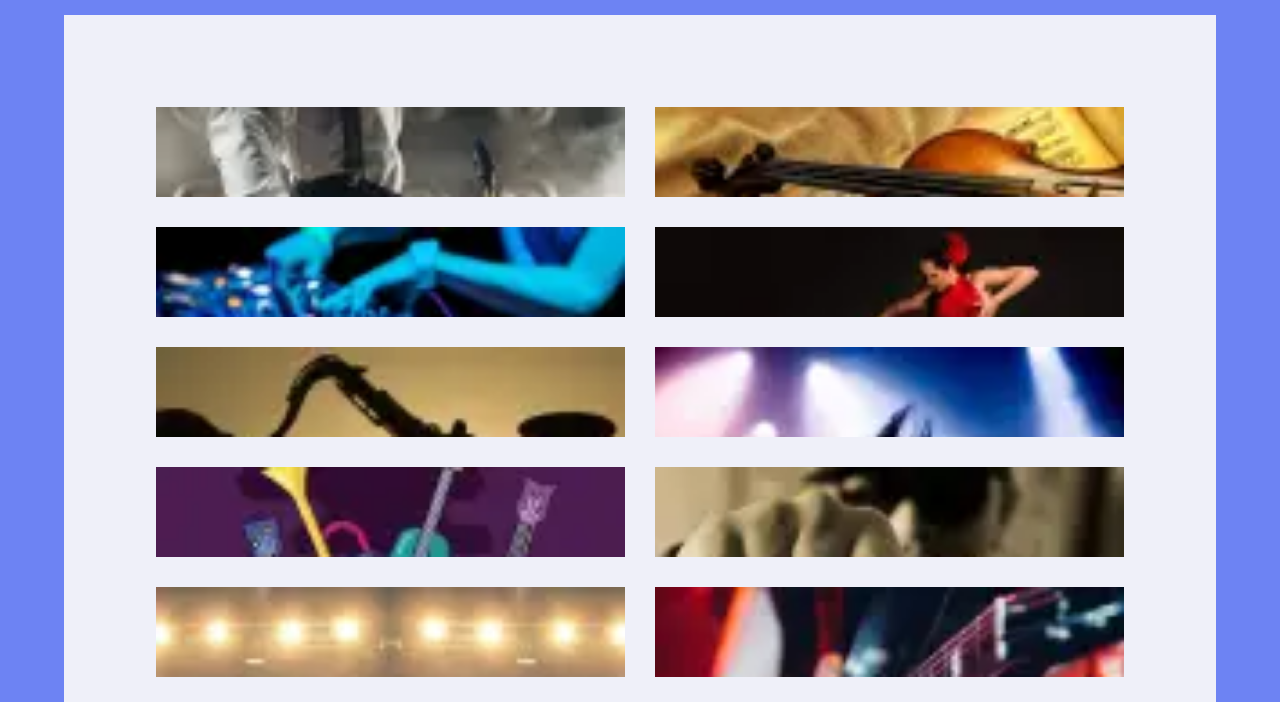
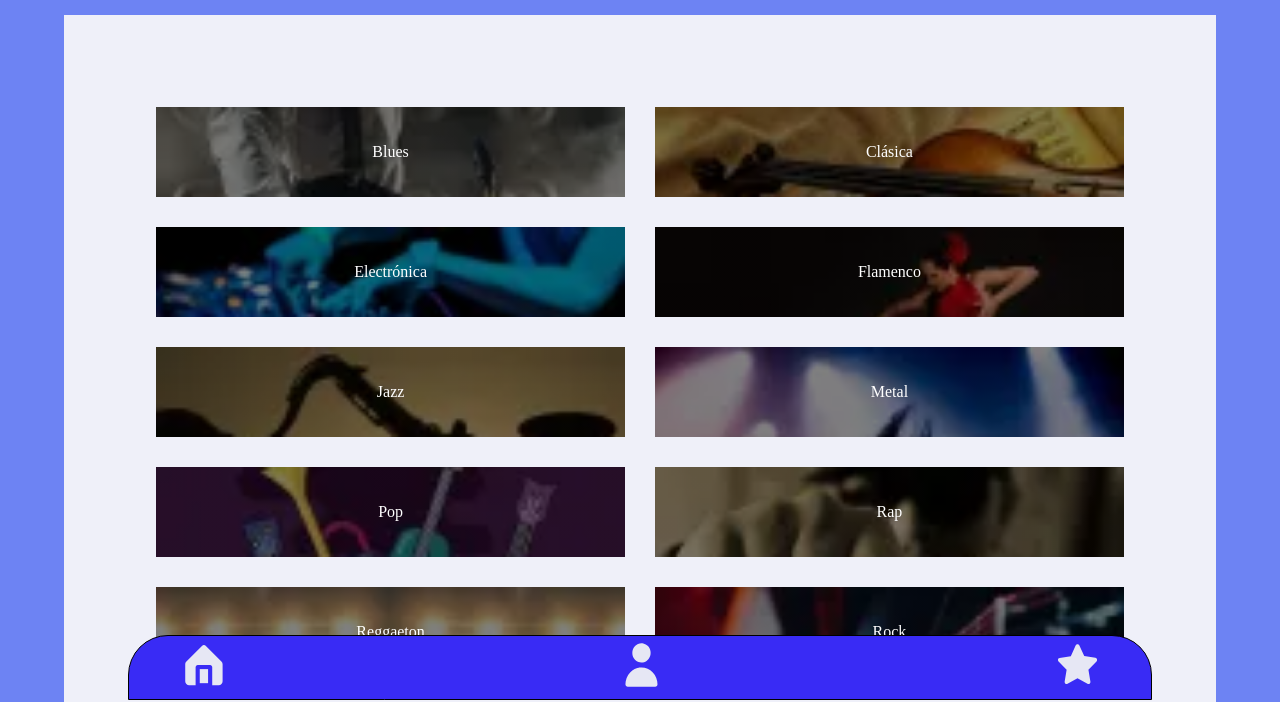
Before and after one commit to JoseteClado/ProyectoFinCurso, a plain HTML site: page public/pages/index.html in a window 1280 px wide. Shown: the part 100-802 px from the top of the page. Drawn offline with Linux system fonts and the light colour scheme; files whose address does not match are found by name; a web font is replaced by a local one.

Commit message:
Index completamente finalizado

```diff
--- a/public/pages/index.html
+++ b/public/pages/index.html
@@ -16,21 +16,28 @@
         <img class="logoIndex" src="../assets/img/svg/Logo Portada.png" alt="">
         <h1>Song Gifter</h1>
         </header>
+        <!-- NAVBAR -->
+         <!-- NAVBAR -->
+         <nav class="navbar">
+            <a class="icono1" href=""><img src="../assets/img/svg/icono1.svg" alt=""></a>
+            <a class="icono2" href=""><img src="../assets/img/svg/icono2.svg" alt=""></a>
+            <a class="icono3" href=""><img src="../assets/img/svg/icono3.svg" alt=""></a>
+        </nav>
         <!-- MAIN -->
         <main>
             <section class="categorias">
-                <div class="categoriaMusical categoriaMusical1"></div>
-                <div class="categoriaMusical categoriaMusical2"></div>
-                <div class="categoriaMusical categoriaMusical3"></div>
-                <div class="categoriaMusical categoriaMusical4"></div>
-                <div class="categoriaMusical categoriaMusical5"></div>
-                <div class="categoriaMusical categoriaMusical6"></div>
-                <div class="categoriaMusical categoriaMusical7"></div>
-                <div class="categoriaMusical categoriaMusical8"></div>
-                <div class="categoriaMusical categoriaMusical9"></div>
-                <div class="categoriaMusical categoriaMusical10"></div>
-                <div class="categoriaMusical categoriaMusical11"></div>
-                <div class="categoriaMusical categoriaMusical12"></div>
+                <div class="categoriaMusical categoriaMusical1">Blues</div>
+                <div class="categoriaMusical categoriaMusical2">Clásica</div>
+                <div class="categoriaMusical categoriaMusical3">Electrónica</div>
+                <div class="categoriaMusical categoriaMusical4">Flamenco</div>
+                <div class="categoriaMusical categoriaMusical5">Jazz</div>
+                <div class="categoriaMusical categoriaMusical6">Metal</div>
+                <div class="categoriaMusical categoriaMusical7">Pop</div>
+                <div class="categoriaMusical categoriaMusical8">Rap</div>
+                <div class="categoriaMusical categoriaMusical9">Reggaeton</div>
+                <div class="categoriaMusical categoriaMusical10">Rock</div>
+                <div class="categoriaMusical categoriaMusical11">Soul</div>
+                <div class="categoriaMusical categoriaMusical12">Country</div>
             </section>
             <section class="gustosMusicales">
                 <h2>Amplía tus gustos musicales</h2>
@@ -84,9 +91,14 @@
     <footer class="footerIndex">
         <h3 class="letrasFooter">Redes Sociales</h3>
         <div class="lineaFooter"></div>
-        <div class="iconosFooter"></div>
+        <div class="iconosFooter">
+            <a href=""><img src="../assets/img/svg/twitter.svg" alt=""></a>
+            <a href=""><img src="../assets/img/svg/instagram.svg" alt=""></a>
+            <a href=""><img src="../assets/img/svg/facebook.svg" alt=""></a>
+        </div>
         <h3 class="letrasFooter">Contáctanos</h3>
         <div class="telefonoFooter">
+            <img src="../assets/img/svg/telefonoFooter.svg" alt="">
             <h3 class="letrasFooter">+34 637 71 51 65</h3>
         </div>
         <p>&copy;Song Gifter | 2023</p>
--- a/src/sass/pages/_index.scss
+++ b/src/sass/pages/_index.scss
@@ -46,42 +46,59 @@ body{
     width: 100%;
     background-repeat: no-repeat;
     background-size: cover;
+    display: flex;
+    align-items: center;
+    justify-content: center;
+    font-family: "Lustria";
+    color: white;
 }
 .categoriaMusical1{
-    background-image: url("../assets/img/smartphone/Blues_Movil.webp");
+    background-image: linear-gradient(rgba(0, 0, 0, 0.5), rgba(0, 0, 0, 0.5)), url("../assets/img/smartphone/Blues_Movil.webp");
+
 }
 .categoriaMusical2{
-    background-image: url("../assets/img/smartphone/Clasica_movil.webp");
+
+    background-image: linear-gradient(rgba(0, 0, 0, 0.5), rgba(0, 0, 0, 0.5)), url("../assets/img/smartphone/Clasica_Movil.webp");
 }
 .categoriaMusical3{
-    background-image: url("../assets/img/smartphone/Electronica_movil.webp");
+
+    background-image: linear-gradient(rgba(0, 0, 0, 0.5), rgba(0, 0, 0, 0.5)), url("../assets/img/smartphone/Electronica_movil.webp");
 }
 .categoriaMusical4{
-    background-image: url("../assets/img/smartphone/Flamenco_Movil.webp");
+
+    background-image: linear-gradient(rgba(0, 0, 0, 0.5), rgba(0, 0, 0, 0.5)), url("../assets/img/smartphone/Flamenco_Movil.webp");
 }
 .categoriaMusical5{
-    background-image: url("../assets/img/smartphone/Jazz_Movil.webp");
+
+    background-image: linear-gradient(rgba(0, 0, 0, 0.5), rgba(0, 0, 0, 0.5)), url("../assets/img/smartphone/Jazz_Movil.webp");
 }
 .categoriaMusical6{
-    background-image: url("../assets/img/smartphone/Metal_Movil.webp");
+
+    background-image: linear-gradient(rgba(0, 0, 0, 0.5), rgba(0, 0, 0, 0.5)), url("../assets/img/smartphone/Metal_Movil.webp");
 }
 .categoriaMusical7{
-    background-image: url("../assets/img/smartphone/Pop_Movil.webp");
+
+    background-image: linear-gradient(rgba(0, 0, 0, 0.5), rgba(0, 0, 0, 0.5)), url("../assets/img/smartphone/Pop_Movil.webp");
 }
 .categoriaMusical8{
-    background-image: url("../assets/img/smartphone/Rap_Movil.webp");
+
+    background-image: linear-gradient(rgba(0, 0, 0, 0.5), rgba(0, 0, 0, 0.5)), url("../assets/img/smartphone/Rap_Movil.webp");
 }
 .categoriaMusical9{
-    background-image: url("../assets/img/smartphone/Reggaeton_movil.webp");
+
+    background-image: linear-gradient(rgba(0, 0, 0, 0.5), rgba(0, 0, 0, 0.5)), url("../assets/img/smartphone/Reggaeton_Movil.webp");
 }
 .categoriaMusical10{
-    background-image: url("../assets/img/smartphone/Rock_Movil.webp");
+
+    background-image: linear-gradient(rgba(0, 0, 0, 0.5), rgba(0, 0, 0, 0.5)), url("../assets/img/smartphone/Rock_Movil.webp");
 }
 .categoriaMusical11{
-    background-image: url("../assets/img/smartphone/Soul_Movil.webp");
+
+    background-image: linear-gradient(rgba(0, 0, 0, 0.5), rgba(0, 0, 0, 0.5)), url("../assets/img/smartphone/Soul_Movil.webp");
 }
 .categoriaMusical12{
-    background-image: url("../assets/img/smartphone/Country_Movil.webp");
+
+    background-image: linear-gradient(rgba(0, 0, 0, 0.5), rgba(0, 0, 0, 0.5)), url("../assets/img/smartphone/Country_Movil.webp");
 }
 
     /* SECCION GUSTOS MUSICALES */
@@ -149,9 +166,7 @@ body{
     margin-left: 40%;
 }
 .tarjetaArtistaFinal{
-
     margin-right: 40%;
-
 }
 
 .imagenArtista{
@@ -197,8 +212,23 @@ body{
     margin-top: 20px;
 }
 
+.iconosFooter{
+    display: flex;
+    align-items: center;
+    width: 60%;
+    justify-content: space-between;
+    margin-top: 15px;
+}
+
 .lineaFooter{
     height: 1.75px;
     background-color: $color_fondo;
     width: 60%;
 }
+
+.telefonoFooter{
+    display: flex;
+    justify-content: space-around;
+    width: 45%;
+    align-items: center;
+}
--- a/src/sass/pages/_portada.scss
+++ b/src/sass/pages/_portada.scss
@@ -34,6 +34,7 @@
 }
 
 .navbar{
+    z-index: 10;
     width: 80%;
     border-top-left-radius: 40px;
     border-top-right-radius: 40px;
@@ -46,4 +47,6 @@
     align-items: center;
     position: fixed;
     bottom: 0;
+    left: 10%;
+    border: 1px solid black;
 }
```
Also changed, not shown: public/assets/img/svg/facebook.svg (added), public/assets/img/svg/instagram.svg (added), public/assets/img/svg/telefonoFooter.svg (added), public/assets/img/svg/twitter.svg (added), public/css/main.css.
